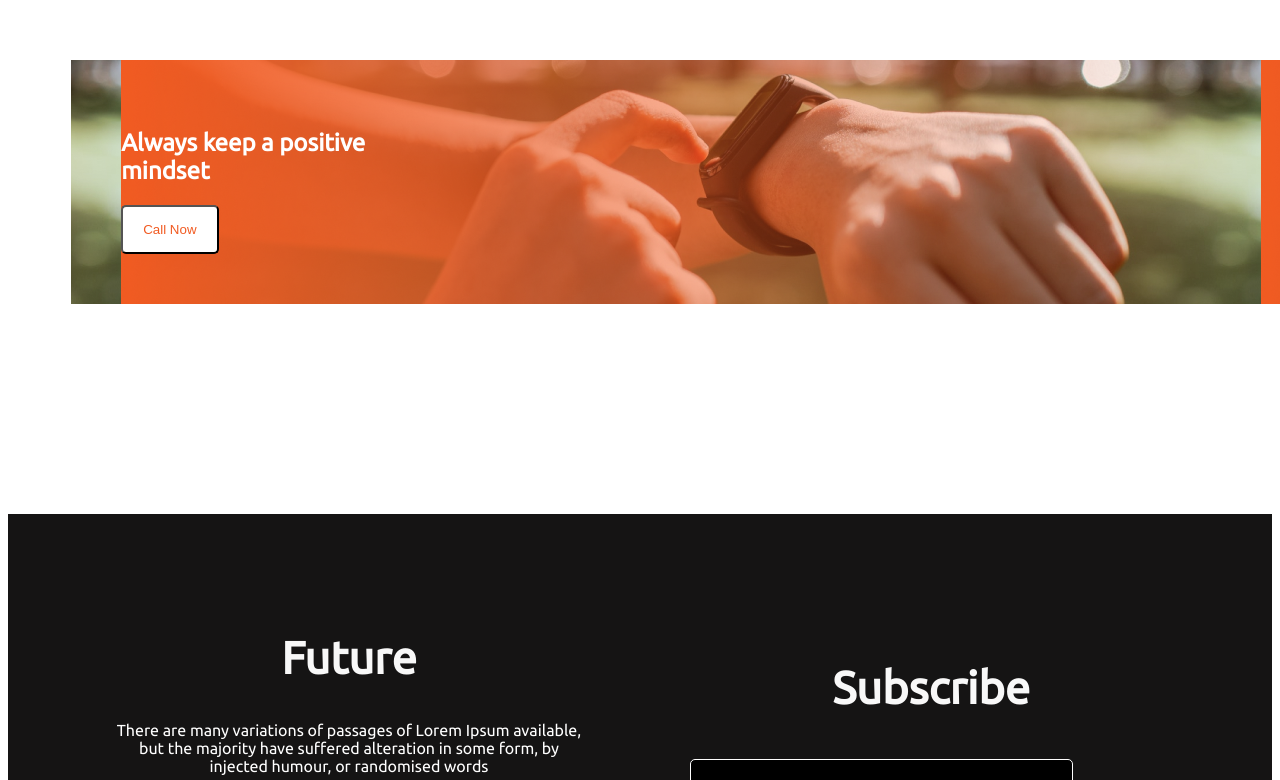
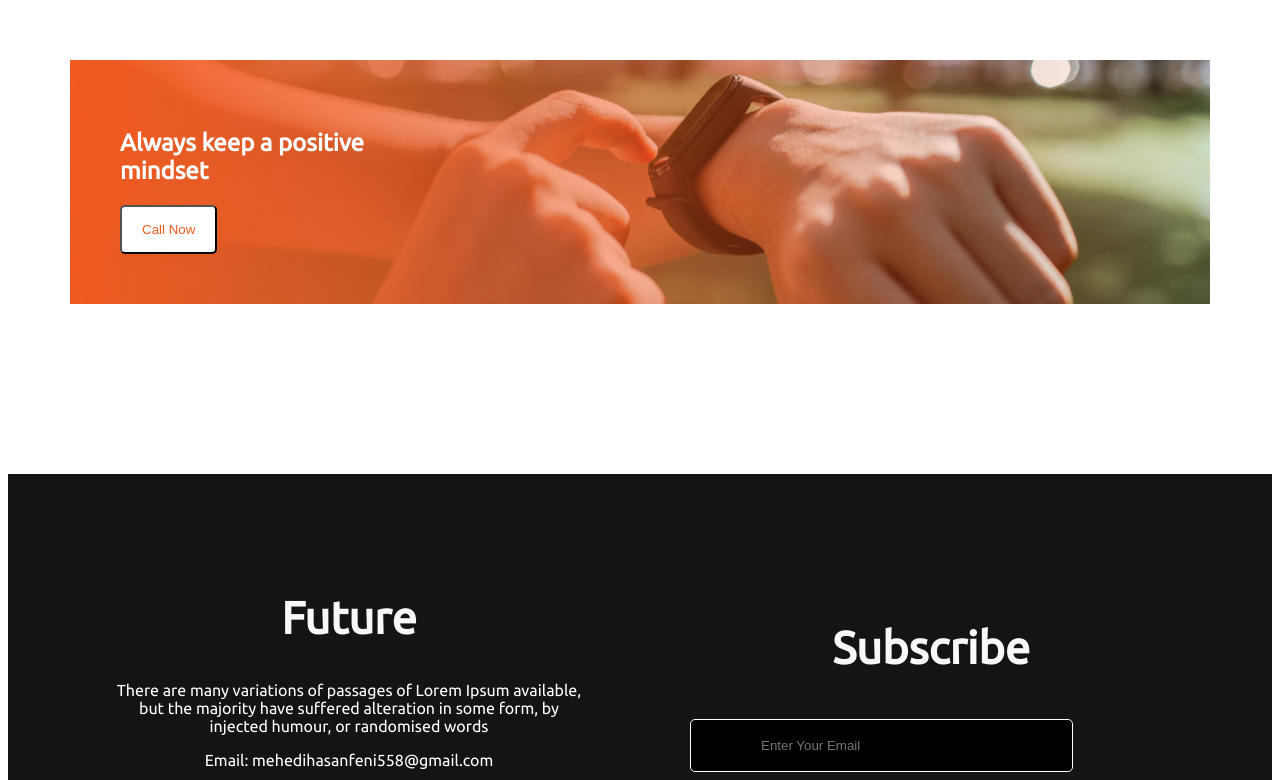
Before and after one commit to rony-1234/new-year, a plain HTML site: page index.html in a window 1280 px wide. Shown: the part 2333-3113 px from the top of the page. Drawn offline with Linux system fonts and the light colour scheme; a web font is replaced by a local one.

Commit message:
changed property

```diff
--- a/css/main.css
+++ b/css/main.css
@@ -96,7 +96,9 @@ ul li{
 .banner-container{
     display: inline-block;
     position: relative;
-    margin-left: 5%;
+    /* margin-left: 5%; */
+    margin: 0 auto;
+    width: 100%;
 }
 .banner-info{
     position: absolute;
@@ -108,13 +110,13 @@ ul li{
 
     background-size: cover;
     background: url('../images/gradient3.png'),  url('/images/watch.png');
-    width: 1140px;
-    background-position: center center;
-    margin: 60px auto;
+    width: 1040px;
+    background-position: center;
+    margin: 0 auto;
 
     padding: 50px;
     margin-top: 80px;
-    margin-bottom: 80px;
+    margin-bottom: 40px;
 }
 .banner-img h2{
     color: white;
```
